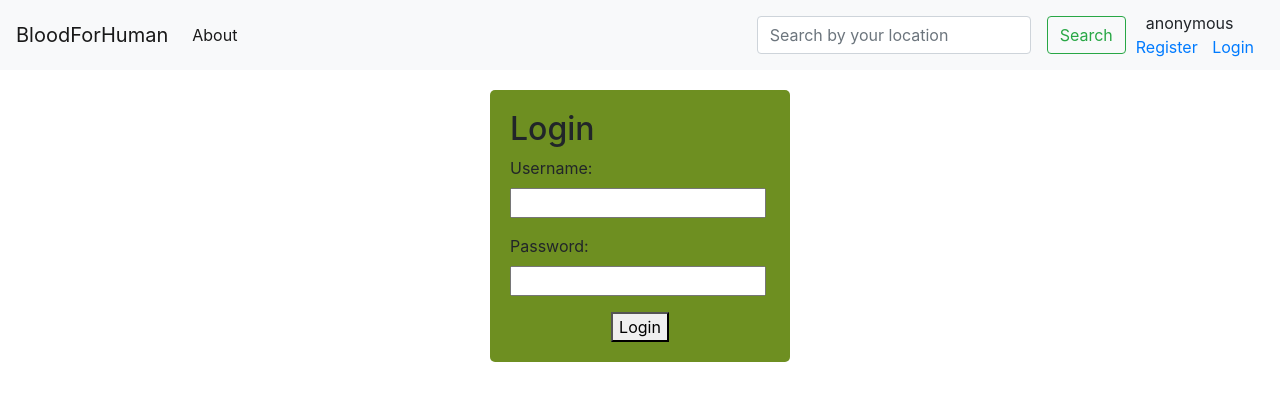
After one commit to sheikhsohag/BloodForHuman, a Django app: page /login/ in a window 1280 px wide. The commit adds this page. Shown: the top 401 px of the page. Run offline with Django 5.2, Linux system fonts and the light colour scheme; some libraries are stand-ins or nearby versions.

Commit message:
register, Login & logout

```diff
--- a/accounts/forms.py
+++ b/accounts/forms.py
@@ -5,3 +5,10 @@ class CustomForms(forms.ModelForm):
     class Meta:
         model = CustomUser
         fields = ['username', 'first_name', 'last_name', 'email', 'password']
+
+
+class UserLogInForm(forms.Form):
+    username = forms.CharField(max_length=100)
+    password = forms.CharField(max_length=100)
+    class Meta:
+        fields = ['username', 'password']
--- /dev/null
+++ b/accounts/templates/login.html
@@ -0,0 +1,43 @@
+{% extends "base.html" %}
+
+{% load static %}
+
+{% block content %}
+
+<div class="login-container">
+        <h2>Login</h2>
+        <form method="post">
+            {% csrf_token %}
+            <div class="form-group">
+                <label for="id_username">Username:</label>
+                {{ forms.username }}
+            </div>
+            <div class="form-group">
+                <label for="id_password">Password:</label>
+                {{ forms.password }}
+            </div>
+            <div class="login">
+                <button type="submit" class="login">Login</button>
+            </div>
+
+        </form>
+</div>
+
+
+    <style>
+          .login-container{
+             width: 300px;
+             margin: 20px auto;
+             background-color: #6e8f21;
+             padding: 20px;
+             border-radius: 5px;
+             box-shadow: 0 0 10px rgb(red, green, blue);
+
+          }
+          .login{
+            text-align: center;
+          }
+
+    </style>
+
+{% endblock content %}
--- a/accounts/urls.py
+++ b/accounts/urls.py
@@ -1,7 +1,10 @@
 from django.urls import path
-from . views import Home, Registration
+from . views import Home, Registration, LoginViews
+from . import views
 
 urlpatterns = [
     path('',Home.as_view(), name="home"),
     path('register/', Registration.as_view(), name="register"),
+    path('login/', LoginViews.as_view(), name='login'),
+    path('logout/', views.logout, name='logout'),
 ]
--- a/accounts/views.py
+++ b/accounts/views.py
@@ -1,6 +1,6 @@
 from django.shortcuts import render, redirect
 from django.views import View
-from . forms import CustomForms
+from . forms import CustomForms, UserLogInForm
 from django.core.exceptions import ValidationError
 from django.contrib.auth import authenticate, login, logout
 from . models import CustomUser
@@ -60,3 +60,34 @@ class Registration(View):
         else:
             print('Form is invalid:', form.errors)
         return render(request, self.template_name, {"form": form})
+
+class LoginViews(View):
+    print("Login==")
+    template_name = 'login.html'
+    print("login===")
+    form_class = UserLogInForm
+    print("login====")
+
+    def get(self, request, *args, **kwargs):
+        forms = self.form_class()
+        return render(request, self.template_name, {'forms':forms})
+
+    def post(self, request, *args, **kwargs):
+        form = self.form_class(request.POST)
+        if form.is_valid():
+            username = form.cleaned_data.get('username')
+            password = form.cleaned_data.get('password')
+
+            user = authenticate(request, username=username, password=password)
+
+            if user is not None:
+                login(request, user)
+                return redirect('home')
+            else:
+                return redirect('register')
+        else:
+            return redirect('login')
+
+def Logout(request):
+    logout(request)
+    return redirect('home')
--- a/templates/base.html
+++ b/templates/base.html
@@ -11,7 +11,7 @@
 <body>
     <nav class="navbar navbar-expand-lg navbar-light  bg-light">
 
-        <a class="navbar-brand" href="#">BloodForHuman</a>
+        <a class="navbar-brand" href="{% url 'home' %}">BloodForHuman</a>
         <button class="navbar-toggler" type="button" data-toggle="collapse" data-target="#navbarSupportedContent" aria-controls="navbarSupportedContent" aria-expanded="false" aria-label="Toggle navigation">
           <span class="navbar-toggler-icon"></span>
         </button>
@@ -30,7 +30,7 @@
           <div>
           <div style="margin-left: 20px">anonymous</div>
           <a style="margin-left: 10px " href="{% url 'register' %}">Register</a>
-          <a style="margin: 10px " href="#">Login</a>
+          <a style="margin: 10px " href="{% url 'login' %}">Login</a>
           </div>
         </div>
       </nav>
```
Also changed, not shown: accounts/models.py (line endings or trailing spaces).
